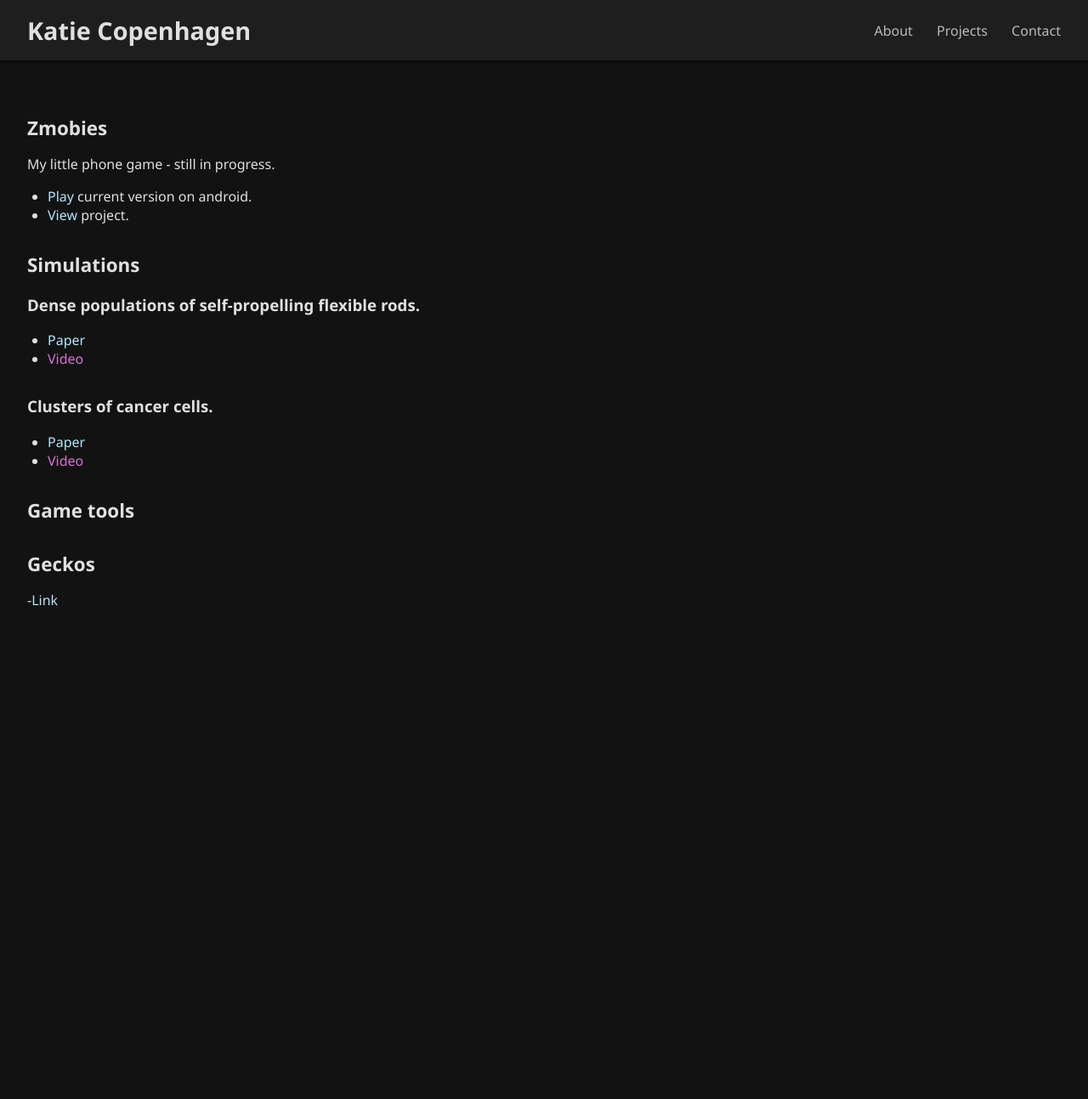
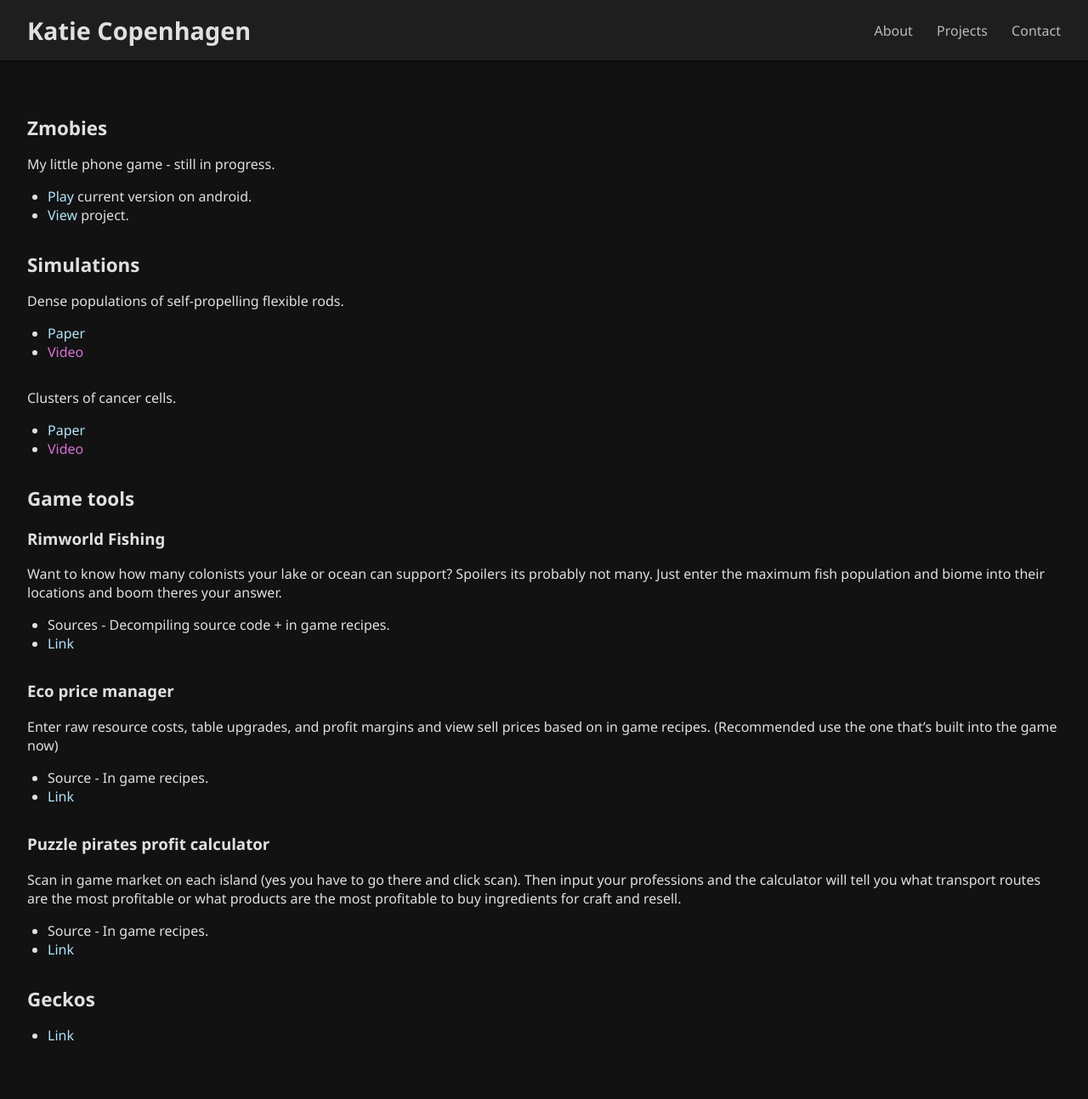
Before and after one commit to kcopenhagen/kcopenhagen.github.io, a Jekyll site: the page built from projects.md, in a window 1280 px wide. Shown: the whole page at 85% size. Built offline with Jekyll 4.4.1, drawn with Linux system fonts in a browser that asks for light colours; before the commit the page ends 900 px from its top, so only the background shows below that.

Commit message:
Update projects.md

```diff
--- a/projects.md
+++ b/projects.md
@@ -13,19 +13,40 @@ My little phone game - still in progress.
 
 ## Simulations
 
-
-### Dense populations of self-propelling flexible rods.
+Dense populations of self-propelling flexible rods.
 
 - [Paper](https://www.biorxiv.org/content/10.1101/2025.05.23.655808v1.abstract)
 - [Video]()
 
-### Clusters of cancer cells.
+Clusters of cancer cells.
 
 - [Paper](https://www.science.org/doi/full/10.1126/sciadv.aar8483)
 - [Video]()
 
 ## Game tools
 
+### Rimworld Fishing
+
+Want to know how many colonists your lake or ocean can support? Spoilers its probably not many. Just enter the maximum fish population and biome into their locations and boom theres your answer.
+
+- Sources - Decompiling source code + in game recipes.
+- [Link](https://docs.google.com/spreadsheets/d/1biboWS91NA_R3jlMm1soEXaK-HXUMTozSKbAS0gy6rY/copy)
+
+### Eco price manager
+
+Enter raw resource costs, table upgrades, and profit margins and view sell prices based on in game recipes. (Recommended use the one that's built into the game now)
+
+- Source - In game recipes.
+- [Link](https://docs.google.com/spreadsheets/d/1w-Hwnca9-3L5g1W_L1PgbY5vgGsHhgfcSNO3lNvM898/copy)
+
+### Puzzle pirates profit calculator
+
+Scan in game market on each island (yes you have to go there and click scan). Then input your professions and the calculator will tell you what transport routes are the most profitable or what products are the most profitable to buy ingredients for craft and resell.
+
+- Source - In game recipes.
+- [Link](https://github.com/kerbonk/YPP-stalls)
+
+
 ## Geckos
 
--[Link](https://www.morphmarket.com/stores/kcopenhagen/)
+- [Link](https://www.morphmarket.com/stores/kcopenhagen/)
```
